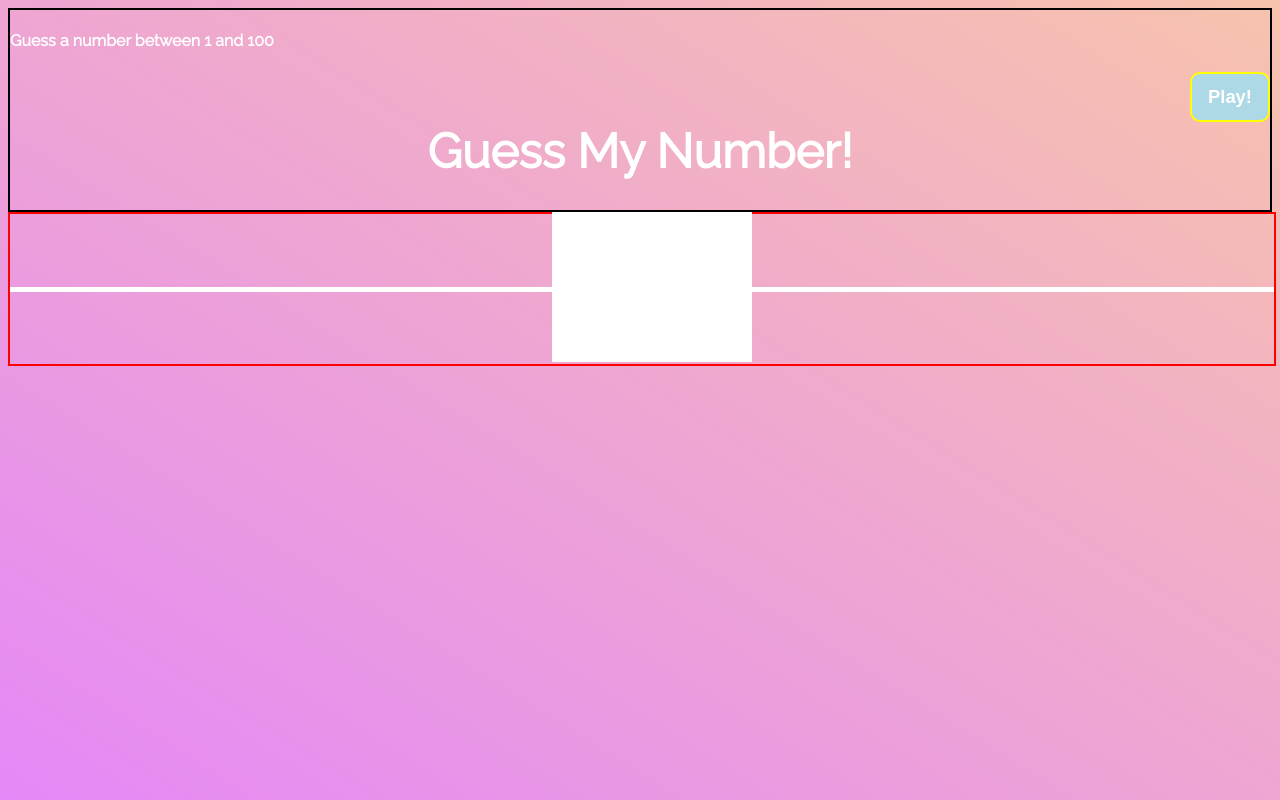
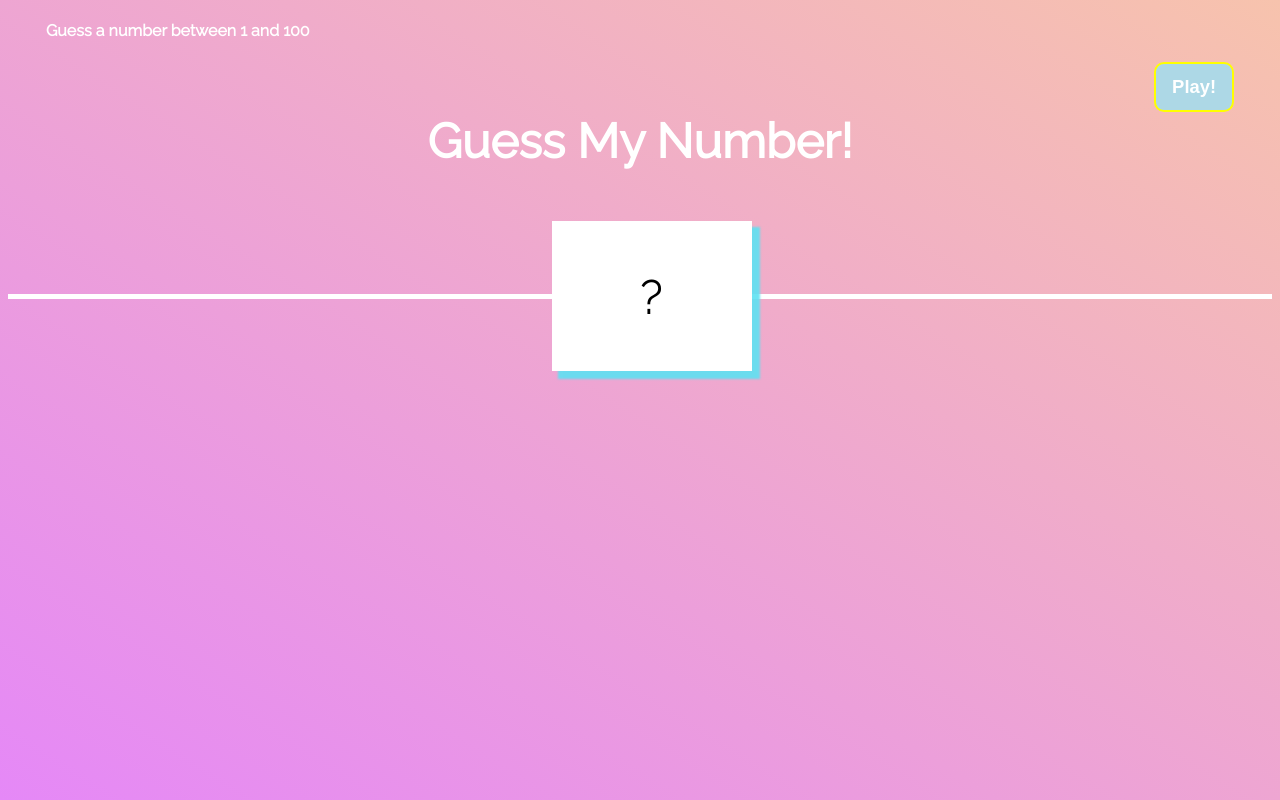
Before and after one commit to tasnimul2/guess_the_number_web_app, a plain HTML site: page index.html in a window 1280 px wide. Drawn offline with Linux system fonts and the light colour scheme.

Commit message:
first half of page 1 finished

```diff
--- a/index.html
+++ b/index.html
@@ -23,7 +23,7 @@
             <hr class="horizontal-line">
         </div>
         <div id="display-box">
-
+            <p id="display-box-text"> ? </p>
         </div>
 
 
--- a/style.css
+++ b/style.css
@@ -11,7 +11,9 @@ body{
 }
 #heading-div{
     height: 200px;
-    border: 2px solid black;
+}
+#heading-div h4{
+    margin-left: 3%;
 }
 #play-button{
     background-color: lightblue;
@@ -24,6 +26,7 @@ body{
     text-align: center;
     color: white;
     float: right;
+    margin-right: 3%;
 }
 .title-size{
     font-size: 300%;
@@ -33,8 +36,6 @@ body{
     position: relative;
 }
 .horizontal-line-div{
-
-    border: 2px solid red;
     display: flex;
     float: left;
     width: 100%;
@@ -56,4 +57,10 @@ body{
     height: 100%;
     background-color: white;
     margin-left: 43%;
+    box-shadow: 7px 7px 2px 1px rgba(94, 225, 242, .9);
 }
+#display-box-text{
+    color: black;
+    font-size: 300%;
+    text-align: center;
+}
```
